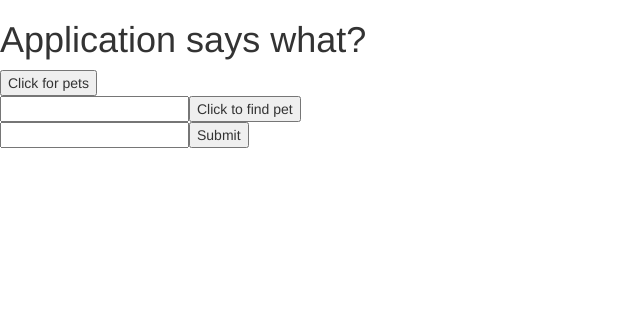
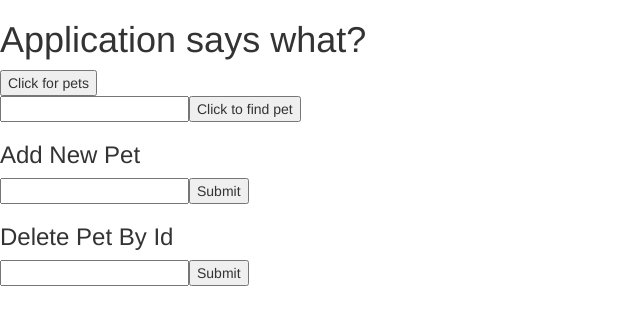
Before and after one commit to allieholcombe/ngCoreShelterCRM, an Angular app in the folder src/ng2ShelterCRM/: page /pets in a window 1280 px wide. Shown: the top 324 px of the page, without its empty margins (0-640 px from the left). Built offline with nearby package versions, Linux system fonts and the light colour scheme.

Commit message:
Create delete-pet component

```diff
--- a/src/ng2ShelterCRM/src/app/animals/add-pet/add-pet.component.html
+++ b/src/ng2ShelterCRM/src/app/animals/add-pet/add-pet.component.html
@@ -1,3 +1,5 @@
+<h3>Add New Pet</h3>
+
 <form [formGroup]="form" (ngSubmit)="onSubmit()">
   <input type="text" [formControl] = "form.controls['name']">
   <button type="submit">Submit</button>
--- a/src/ng2ShelterCRM/src/app/animals/add-pet/add-pet.component.ts
+++ b/src/ng2ShelterCRM/src/app/animals/add-pet/add-pet.component.ts
@@ -35,11 +35,8 @@ export class AddPetComponent implements OnInit {
 
   //trying to take form controls and apply them to pet model
   onSubmit() {
-    console.log("Submitted");
     //figure out better structure using repository later?
     this.newPet.name = this._transform.formCreatePet(this.form);
-    console.log("newPet:");
-    console.log(this.newPet);
     this._data.addPet(this.newPet)
       .subscribe(data => console.log(data));
   }
--- /dev/null
+++ b/src/ng2ShelterCRM/src/app/animals/delete-pet/delete-pet.component.html
@@ -0,0 +1,6 @@
+<h3>Delete Pet By Id</h3>
+
+<form (ngSubmit)="onSubmit(id.value)">
+  <input type="text" #id>
+  <button type="submit">Submit</button>
+</form>
--- /dev/null
+++ b/src/ng2ShelterCRM/src/app/animals/delete-pet/delete-pet.component.ts
@@ -0,0 +1,22 @@
+import { Component, OnInit } from '@angular/core';
+import { FormsModule } from '@angular/forms';
+import { Observable } from 'rxjs/Rx';
+
+
+@Component({
+  selector: 'delete-pet',
+  templateUrl: './delete-pet.component.html',
+  styleUrls: ['./delete-pet.component.css']
+})
+export class DeletePetComponent implements OnInit {
+
+  constructor() { }
+
+  ngOnInit() {
+  }
+
+  onSubmit(id: string) {
+    console.log(id);
+  }
+
+}
--- a/src/ng2ShelterCRM/src/app/animals/petlist/petlist.component.html
+++ b/src/ng2ShelterCRM/src/app/animals/petlist/petlist.component.html
@@ -17,3 +17,5 @@
 </div>
 
 <add-pet></add-pet>
+
+<delete-pet></delete-pet>
--- a/src/ng2ShelterCRM/src/app/app.module.ts
+++ b/src/ng2ShelterCRM/src/app/app.module.ts
@@ -15,6 +15,7 @@ import { PetListComponent } from './animals/petlist/petlist.component';
 import { PetsDataAccess } from './services/pets/pets.data.service';
 import { PetsTransform} from './services/pets/pets.transform.service';
 import { AddPetComponent } from './animals/add-pet/add-pet.component';
+import { DeletePetComponent } from './animals/delete-pet/delete-pet.component';
 
 @NgModule({
   declarations: [
@@ -22,7 +23,8 @@ import { AddPetComponent } from './animals/add-pet/add-pet.component';
     LogInComponent,
     SplashComponent,
     PetListComponent,
-    AddPetComponent
+    AddPetComponent,
+    DeletePetComponent
   ],
   imports: [
     BrowserModule,
```
Also changed, not shown: src/ng2ShelterCRM/src/app/animals/delete-pet/delete-pet.component.css (added), 1 other file (tests, documents, lock files or other folders).
